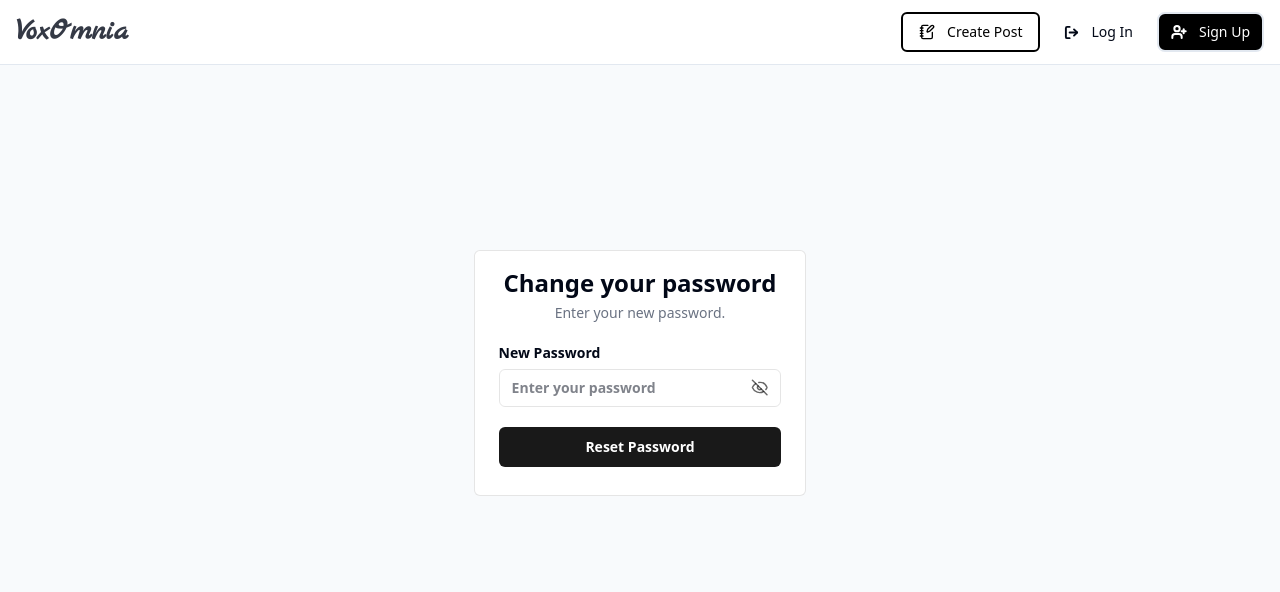
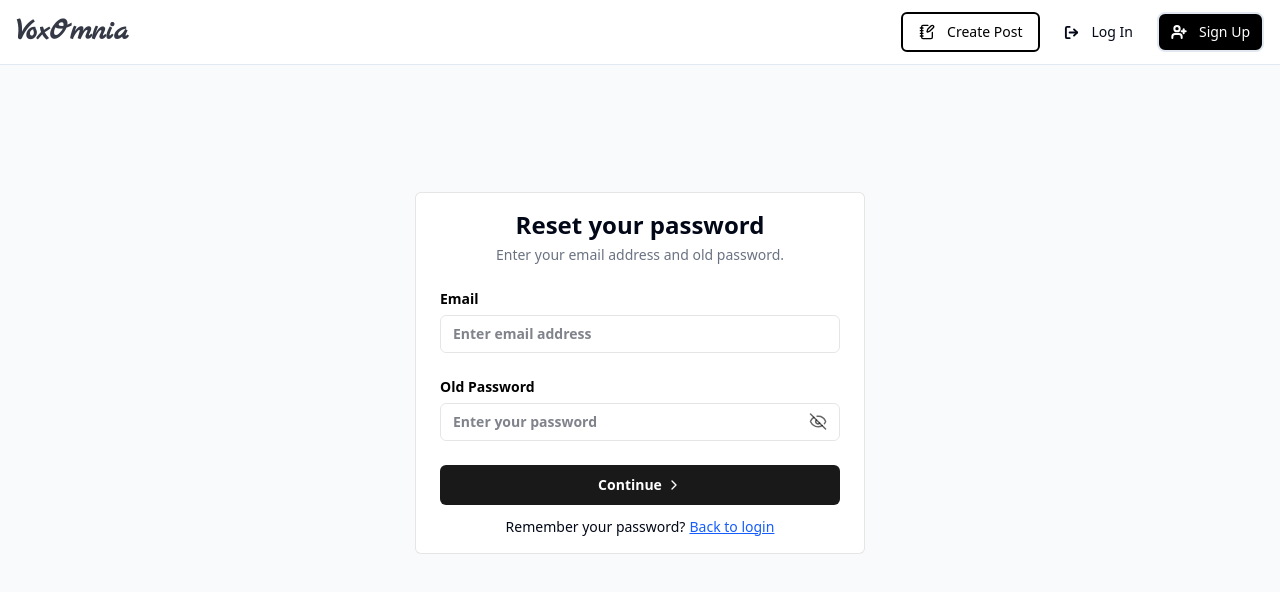
Before and after one commit to A-7amid/blog, a React (Vite) app: page /password_reset in a window 1280 px wide. Shown: the top 592 px of the page. Built offline with nearby package versions, Linux system fonts and the light colour scheme; a web font is replaced by a local one.

Commit message:
Authentication

```diff
--- a/src/Components/LoginForm.jsx
+++ b/src/Components/LoginForm.jsx
@@ -4,23 +4,33 @@ import { Eye, EyeOff } from "lucide-react";
 import { CustomCheckbox } from "./CustomCheckbox";
 import { useState } from "react";
 import { useAuth } from "../context/authentication.context";
+import { cn } from "../utils/clsx";
 
 export const LoginForm = () => {
   const { isInvalidEmail, handleLogin } = useAuth();
   const [passwordType, setPasswordType] = useState("password");
 
   const {
+    watch,
     register,
     handleSubmit,
     formState: { errors },
-  } = useForm();
+  } = useForm({
+    defaultValues: {
+      email: "",
+      password: "",
+    },
+  });
+
+  const watchAllFields = watch();
 
   return (
     <div className="flex flex-1 h-full items-center justify-center font-sans bg-slate-50">
       <form
-        className="border -translate-y-15 border-black/10 w-[26%] rounded-md px-6 py-4 bg-white"
+        className="border -translate-y-15 border-black/10 w-[450px] rounded-md px-6 py-4 bg-white"
         onSubmit={handleSubmit((data) => {
           handleLogin(data);
+          console.log(data);
         })}
       >
         <div className="flex flex-col gap-y-6">
@@ -35,19 +45,28 @@ export const LoginForm = () => {
             <div className="flex flex-col gap-1.5">
               <label
                 htmlFor="email"
-                className="font-semibold text-sm w-fit select-none"
+                className={cn(
+                  "font-semibold text-sm select-none w-fit text-black",
+                  { "text-red-400": errors?.email?.type === "required" }
+                )}
               >
                 Email
               </label>
 
               {isInvalidEmail && (
-                <div className="text-red-500 text-sm -mt-1">Invalid Email</div>
+                <div className="text-red-500 text-sm -mt-1">
+                  This email is not registered. Please sign up first.
+                </div>
               )}
               <input
                 id="email"
                 type="email"
+                {...register("email", { required: true })}
                 placeholder="Enter email address"
-                className="border border-black/10 transition-colors duration-1000 rounded-md px-3 py-2 text-sm font-semibold outline-offset-[5px] outline-black/35"
+                className={cn(
+                  "border border-black/10 rounded-md px-3 py-2 text-sm font-semibold outline-offset-[4px] outline-black/70",
+                  { "border-red-400": errors?.email?.type === "required" }
+                )}
               />
             </div>
 
@@ -55,7 +74,10 @@ export const LoginForm = () => {
               <div className="flex w-full items-center justify-between">
                 <label
                   htmlFor="password"
-                  className="font-semibold text-sm select-none"
+                  className={cn(
+                    "font-semibold text-sm select-none w-fit text-black",
+                    { "text-red-400": errors?.password?.type === "required" }
+                  )}
                 >
                   Password
                 </label>
@@ -67,10 +89,20 @@ export const LoginForm = () => {
                 </Link>
               </div>
 
-              <div className="border border-black/10 mb-2 gap-1 flex rounded-md px-3 py-2 text-sm font-semibold focus-within:outline-[3px] outline-offset-[3px] outline-black/35">
+              <div
+                className={cn(
+                  "focus-within:outline-[3px] flex selece-none border border-black/10 rounded-md px-3 py-2 text-sm font-semibold outline-offset-[2px] outline-black/70",
+                  { "border-red-400": errors?.password?.type === "required" }
+                )}
+              >
                 <input
                   id="password"
                   type={passwordType}
+                  {...register("password", {
+                    required: true,
+                    minLength: 8,
+                    maxLength: 24,
+                  })}
                   placeholder="Enter your password"
                   className="outline-0 w-full "
                 />
@@ -89,6 +121,17 @@ export const LoginForm = () => {
                   />
                 )}
               </div>
+              {watchAllFields.password.length < 8 &&
+                watchAllFields.password.length != 0 && (
+                  <span className="text-gray-500 text-xs">
+                    Must be at least 8 characters long
+                  </span>
+                )}
+              {watchAllFields.password.length > 24 && (
+                <span className="text-gray-500 text-xs">
+                  Must be at most 24 characters long
+                </span>
+              )}
               <CustomCheckbox label="Remember me" />
             </div>
           </div>
--- a/src/Components/ResetPasswordForm.jsx
+++ b/src/Components/ResetPasswordForm.jsx
@@ -1,15 +1,39 @@
 import { useState } from "react";
 import { ChevronRight, Eye, EyeOff } from "lucide-react";
 import { Link } from "react-router-dom";
+import { useAuth } from "../context/authentication.context";
+import { useForm } from "react-hook-form";
+import { cn } from "../utils/clsx";
 
 export const ResetPasswordForm = () => {
+  const {
+    watch,
+    register,
+    handleSubmit,
+    formState: { errors },
+  } = useForm({
+    defaultValues: {
+      email: "",
+      password: "",
+      newPassword: "",
+    },
+  });
+
+  const { handleResetPassword, isInvalidEmail, isSuccess } = useAuth();
   const [passwordType, setPasswordType] = useState("password");
-  const [isSuccess, setIsSuccess] = useState(true);
+
+  const watchAllFields = watch();
 
   return (
     <div className="flex flex-1 h-full items-center justify-center font-sans bg-slate-50">
       {!isSuccess ? (
-        <form className="border border-black/10 -translate-y-15 w-[26%] rounded-md px-6 py-4 bg-white">
+        <form
+          onSubmit={handleSubmit((data) => {
+            handleResetPassword(data);
+            console.log(data);
+          })}
+          className="border border-black/10 -translate-y-15 w-[450px] rounded-md px-6 py-4 bg-white"
+        >
           <div className="flex flex-col gap-y-6">
             <div className="flex flex-col items-center justify-center gap-1">
               <h3 className="font-bold text-2xl">Reset your password</h3>
@@ -22,32 +46,62 @@ export const ResetPasswordForm = () => {
               <div className="flex flex-col gap-1.5">
                 <label
                   htmlFor="email"
-                  className="font-semibold text-sm w-fit select-none"
+                  className={cn(
+                    "font-semibold text-sm select-none w-fit text-black",
+                    { "text-red-400": errors?.email?.type === "required" }
+                  )}
                 >
                   Email
                 </label>
+
+                {isInvalidEmail && (
+                  <div className="text-red-500 text-sm -mt-1">
+                    This email is not registered. Please sign up first.
+                  </div>
+                )}
                 <input
                   id="email"
                   type="email"
+                  {...register("email", { required: true })}
                   placeholder="Enter email address"
-                  className="border border-black/10 transition-colors duration-1000 rounded-md px-3 py-2 text-sm font-semibold outline-offset-[5px] outline-black/35"
+                  className={cn(
+                    "border border-black/10 rounded-md px-3 py-2 text-sm font-semibold outline-offset-[4px] outline-black/70",
+                    { "border-red-400": errors?.email?.type === "required" }
+                  )}
                 />
               </div>
 
               <div className="flex flex-col gap-1.5">
                 <div className="flex w-full items-center justify-between">
                   <label
-                    htmlFor="old-password"
-                    className="font-semibold text-sm select-none"
+                    htmlFor="password"
+                    className={cn(
+                      "font-semibold text-sm select-none w-fit text-black",
+                      {
+                        "text-red-400": errors?.password?.type === "required",
+                      }
+                    )}
                   >
                     Old Password
                   </label>
                 </div>
 
-                <div className="border border-black/10 gap-1 flex rounded-md px-3 py-2 text-sm font-semibold focus-within:outline-[3px] outline-offset-[3px] outline-black/35">
+                <div
+                  className={cn(
+                    "focus-within:outline-[3px] flex selece-none border border-black/10 rounded-md px-3 py-2 text-sm font-semibold outline-offset-[2px] outline-black/70",
+                    {
+                      "border-red-400": errors?.password?.type === "required",
+                    }
+                  )}
+                >
                   <input
                     id="old-password"
                     type={passwordType}
+                    {...register("password", {
+                      required: true,
+                      minLength: 8,
+                      maxLength: 24,
+                    })}
                     placeholder="Enter your password"
                     className="outline-0 w-full "
                   />
@@ -66,11 +120,26 @@ export const ResetPasswordForm = () => {
                     />
                   )}
                 </div>
+                {watchAllFields.password.length < 8 &&
+                  watchAllFields.password.length != 0 && (
+                    <span className="text-gray-500 text-xs">
+                      Must be at least 8 characters long
+                    </span>
+                  )}
+
+                {watchAllFields.password.length > 24 && (
+                  <span className="text-gray-500 text-xs">
+                    Must be at most 24 characters long
+                  </span>
+                )}
               </div>
             </div>
 
             <div>
-              <button className="mb-3 flex gap-1 items-center justify-center text-white bg-black/90 hover:bg-black/80 transition-colors duration-150 cursor-pointer rounded-md w-full py-2.5 text-sm font-semibold">
+              <button
+                type="submit"
+                className="mb-3 flex gap-1 items-center justify-center text-white bg-black/90 hover:bg-black/80 transition-colors duration-150 cursor-pointer rounded-md w-full py-2.5 text-sm font-semibold"
+              >
                 Continue <ChevronRight size={16} />
               </button>
 
@@ -87,7 +156,13 @@ export const ResetPasswordForm = () => {
           </div>
         </form>
       ) : (
-        <form className="border -translate-y-15 border-black/10 w-[26%] rounded-md px-6 py-4 bg-white">
+        <form
+          onSubmit={handleSubmit((data) => {
+            handleResetPassword(data);
+            console.log(data);
+          })}
+          className="border -translate-y-15 border-black/10 w-[450px]  rounded-md px-6 py-4 bg-white"
+        >
           <div className="flex flex-col gap-y-5">
             <div className="flex flex-col items-center justify-center gap-1">
               <h3 className="font-bold text-2xl">Change your password</h3>
@@ -99,20 +174,38 @@ export const ResetPasswordForm = () => {
                 <div className="flex w-full items-center justify-between">
                   <label
                     htmlFor="new-password"
-                    className="font-semibold text-sm select-none"
+                    className={cn(
+                      "font-semibold text-sm select-none w-fit text-black",
+                      {
+                        "text-red-400":
+                          errors?.newPassword?.type === "required",
+                      }
+                    )}
                   >
                     New Password
                   </label>
                 </div>
 
-                <div className="border border-black/10 gap-1 flex rounded-md px-3 py-2 text-sm font-semibold focus-within:outline-[3px] outline-offset-[3px] outline-black/35">
+                <div
+                  className={cn(
+                    "focus-within:outline-[3px] flex selece-none border border-black/10 rounded-md px-3 py-2 text-sm font-semibold outline-offset-[2px] outline-black/70",
+                    {
+                      "border-red-400":
+                        errors?.newPassword?.type === "required",
+                    }
+                  )}
+                >
                   <input
                     id="new-password"
                     type={passwordType}
+                    {...register("newPassword", {
+                      required: true,
+                      minLength: 8,
+                      maxLength: 24,
+                    })}
                     placeholder="Enter your password"
                     className="outline-0 w-full "
                   />
-
                   {passwordType === "password" ? (
                     <EyeOff
                       size={19}
@@ -127,11 +220,25 @@ export const ResetPasswordForm = () => {
                     />
                   )}
                 </div>
+                {watchAllFields.newPassword.length < 8 &&
+                  watchAllFields.newPassword.length != 0 && (
+                    <span className="text-gray-500 text-xs">
+                      Must be at least 8 characters long
+                    </span>
+                  )}
+                {watchAllFields.newPassword.length > 24 && (
+                  <span className="text-gray-500 text-xs">
+                    Must be at most 24 characters long
+                  </span>
+                )}
               </div>
             </div>
 
             <div>
-              <button className="mb-3 flex gap-1 items-center justify-center text-white bg-black/90 hover:bg-black/80 transition-colors duration-150 cursor-pointer rounded-md w-full py-2.5 text-sm font-semibold">
+              <button
+                type="submit"
+                className="mb-3 flex gap-1 items-center justify-center text-white bg-black/90 hover:bg-black/80 transition-colors duration-150 cursor-pointer rounded-md w-full py-2.5 text-sm font-semibold"
+              >
                 Reset Password
               </button>
 
--- a/src/context/authentication.context.jsx
+++ b/src/context/authentication.context.jsx
@@ -6,6 +6,7 @@ import {
   useState,
 } from "react";
 import { dummyUsers } from "../dummy-users";
+import { useNavigate } from "react-router-dom";
 
 const AuthContext = createContext();
 
@@ -17,7 +18,10 @@ export const useAuth = () => {
 
 export const AuthProvider = ({ children }) => {
   const [users, setUsers] = useState(dummyUsers);
-  const [isInvalidEmail, setIsInvalidEmail] = useState("");
+  const [isSuccess, setIsSuccess] = useState(false);
+  const [isInvalidEmail, setIsInvalidEmail] = useState(false);
+
+  const navigate = "fdas";
 
   const handleAddUser = useCallback(
     (newUser) => {
@@ -33,26 +37,67 @@ export const AuthProvider = ({ children }) => {
 
   const handleLogin = useCallback(
     (loginUser) => {
-      users.map((user) => {
-        if (user.email !== loginUser.email) {
-          setIsInvalidEmail(true);
-          console.log("not done");
-          return;
-        } else if (
-          user.email === loginUser.email &&
-          user.password === loginUser.password
-        ) {
-          console.log("done");
-          return;
-        }
+      const foundUser = users.find((user) => user.email === loginUser.email);
+      if (!foundUser) {
+        setIsInvalidEmail(true);
+        return;
+      } else if (foundUser.password !== loginUser.password) {
+        setIsInvalidEmail(true);
+        return;
+      }
+      setIsInvalidEmail(false);
+      console.log("login seccessfull");
+      navigate("");
+    },
+    [users, navigate]
+  );
+
+  const handleResetPassword = useCallback(
+    ({ email, password, newPassword }) => {
+      const foundUser = users.find((user) => user.email === email);
+      console.log(foundUser);
+      if (!foundUser) {
+        console.log("Not Found");
+        setIsSuccess(false);
+        return;
+      } else if (foundUser.password !== password) {
+        setIsInvalidEmail(true);
+        return;
+      }
+      setIsSuccess(true);
+      setIsInvalidEmail(false);
+      console.log("login seccessfull");
+
+      users.find((user) => {
+        user.email === email ? (user.password = newPassword) : "";
+
+        console.log(user);
       });
+
+      // console.log(email);
+      // setIsSuccess(true);
     },
     [users]
   );
 
   const values = useMemo(
-    () => ({ users, setUsers, handleAddUser, isInvalidEmail, handleLogin }),
-    [users, handleAddUser, isInvalidEmail, handleLogin]
+    () => ({
+      users,
+      setUsers,
+      handleAddUser,
+      isInvalidEmail,
+      handleLogin,
+      handleResetPassword,
+      isSuccess,
+    }),
+    [
+      users,
+      handleAddUser,
+      isInvalidEmail,
+      handleLogin,
+      handleResetPassword,
+      isSuccess,
+    ]
   );
 
   return <AuthContext.Provider value={values}>{children}</AuthContext.Provider>;
--- a/src/dummy-users.js
+++ b/src/dummy-users.js
@@ -7,7 +7,7 @@ export const dummyUsers = [
   {
     name: "Sara Mansour",
     email: "sara.mansour@example.com",
-    password: "k8r4v6tm",
+    password: "aaaaaaaa",
   },
   {
     name: "Yousef Hamdan",
```
Also changed, not shown: src/Components/Home.jsx (added, +26 -0 lines), src/Components/SignupForm.jsx (+7 -6 lines).
